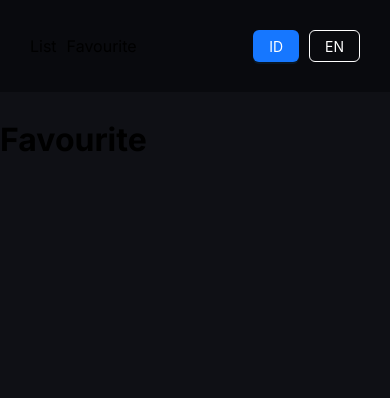
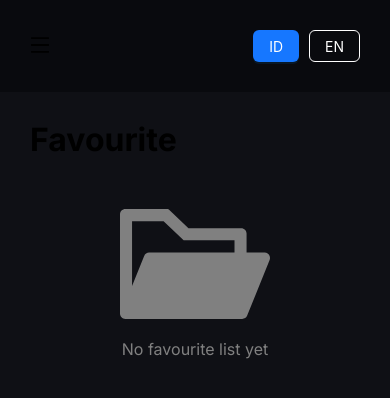
Before and after one commit to angavatar25/movie-list-neo, a Next.js app: page /favourite in a window 390 px wide. Shown: the top 398 px of the page. Built offline with nearby package versions, Linux system fonts and the light colour scheme.

Commit message:
style: page responsiveness

```diff
--- a/src/Components/Header.tsx
+++ b/src/Components/Header.tsx
@@ -1,17 +1,23 @@
 'use client'
 
-import { ContentContainer, HeaderContainer, MenuContainer } from "@/styling/StyledComponents/StyledHeader"
+import { ContentContainer, HamburgerContainer, HeaderContainer, MenuContainer, MenuContainerMobile } from "@/styling/StyledComponents/StyledHeader"
+import { CloseOutlined, MenuOutlined } from "@ant-design/icons";
 import { Button, Flex } from "antd";
 import { useRouter } from "next/navigation";
+import { useState } from "react";
 
 const Header = () => {
   const router = useRouter();
 
+  const [expandMenu, setExpandMenu] = useState(false);
+
   const redirectToList = () => {
     router.push('/');
+    setExpandMenu(false);
   }
   const redirectToFavourite = () => {
     router.push('/favourite')
+    setExpandMenu(false);
   }
   return (
     <HeaderContainer>
@@ -20,11 +26,23 @@ const Header = () => {
           <p onClick={redirectToList}>List</p>
           <p onClick={redirectToFavourite}>Favourite</p>
         </MenuContainer>
+        <HamburgerContainer onClick={() => setExpandMenu(!expandMenu)}>
+          {expandMenu ?
+            <CloseOutlined style={{ fontSize: '20px' }} /> :
+            <MenuOutlined style={{ fontSize: '20px' }} />
+          }
+        </HamburgerContainer>
         <Flex gap={10}>
           <Button type="primary">ID</Button>
           <Button ghost>EN</Button>
         </Flex>
       </ContentContainer>
+      {expandMenu ? (
+        <MenuContainerMobile>
+          <p onClick={redirectToList}>List</p>
+          <p onClick={redirectToFavourite}>Favourite</p>
+        </MenuContainerMobile>
+      ) : null}
     </HeaderContainer>
   )
 }
--- a/src/app/favourite/page.tsx
+++ b/src/app/favourite/page.tsx
@@ -15,7 +15,7 @@ interface IFavouriteMovie {
 const FavouritePage = () => {
   const isFavouriteStorageAvailable = localStorage.getItem('movieFavourite') || '[]';
   const favouriteParsed = JSON.parse(isFavouriteStorageAvailable);
-  const isFavouriteMovieAvailable = isFavouriteStorageAvailable || favouriteParsed.length > 0;
+  const isFavouriteMovieAvailable = favouriteParsed.length > 0;
 
   const handleDeleteFavourite = (movieId: number) => {
     const favouriteMovieId = favouriteParsed.findIndex((favourite: IFavouriteMovie) => favourite.id === movieId);
@@ -32,7 +32,7 @@ const FavouritePage = () => {
         {isFavouriteMovieAvailable ? (
         <Row>
           {favouriteParsed && favouriteParsed.map((favourite: any) => (
-            <Col span={6}>
+            <Col span={6} sm={2} md={4}>
               <MovieCard
                 key={`index-img-${favourite.id}`}
                 onClick={() => console.log('hehehe')}
--- a/src/styling/StyledComponents/StyledGeneral.ts
+++ b/src/styling/StyledComponents/StyledGeneral.ts
@@ -2,9 +2,14 @@
 import styled from "styled-components";
 
 export const PageContainer = styled.div`
-  width: 1200px;
+  max-width: 1200px;
+  width: 100%;
   margin: auto;
   padding-top: 120px;
+  @media screen and (max-width: 1200px) {
+    padding-left: 30px;
+    padding-right: 30px;
+  }
 `
 
 export const FlexCenter = styled.div<{gap?: number}>`
--- a/src/styling/StyledComponents/StyledHeader.ts
+++ b/src/styling/StyledComponents/StyledHeader.ts
@@ -23,4 +23,24 @@ export const MenuContainer = styled.div`
   display: flex;
   gap: 10px;
   margin: auto 0;
+  @media screen and (max-width: 1200px) {
+    display: none;
+  }
 `
+
+export const HamburgerContainer = styled.div`
+  margin: auto 0;
+  cursor: pointer;
+  @media screen and (min-width: 1199px) {
+    display: none;
+  }
+`
+
+export const MenuContainerMobile = styled.div`
+  display: grid;
+  gap: 20px;
+  padding: 20px 0;
+  @media screen and (min-width: 1199px) {
+    display: none;
+  }
+`
```
Also changed, not shown: src/app/page.tsx (+2 -5 lines).
